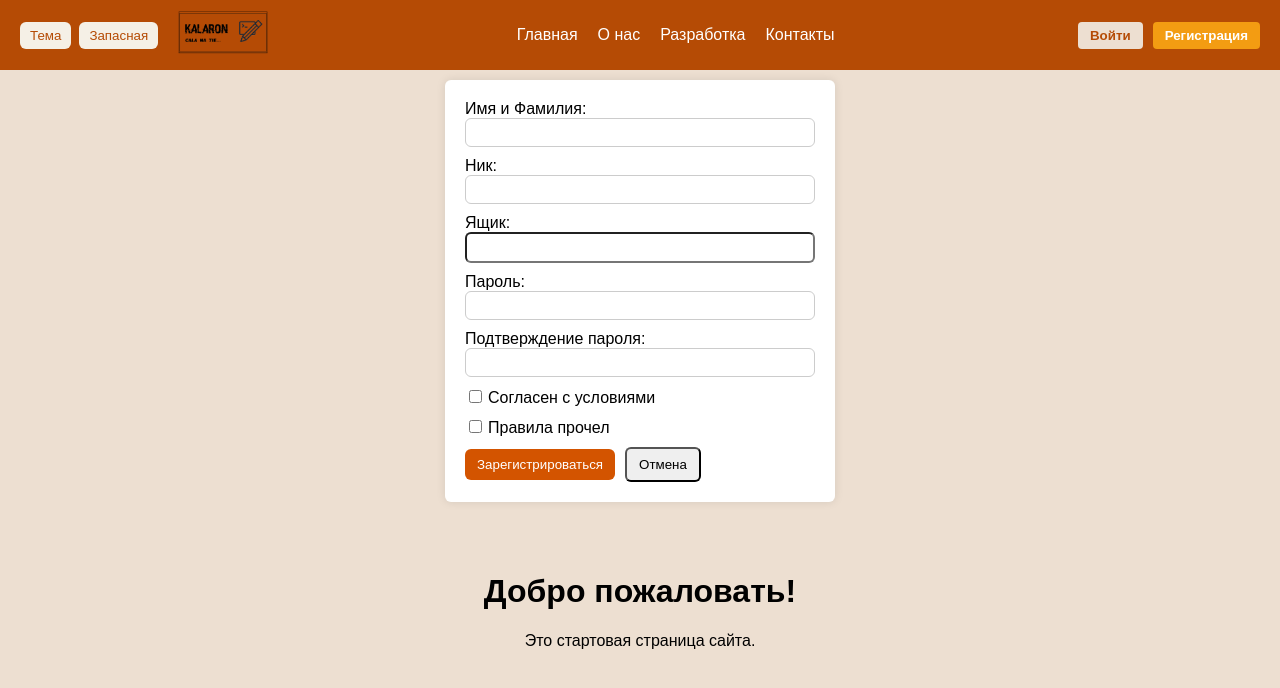
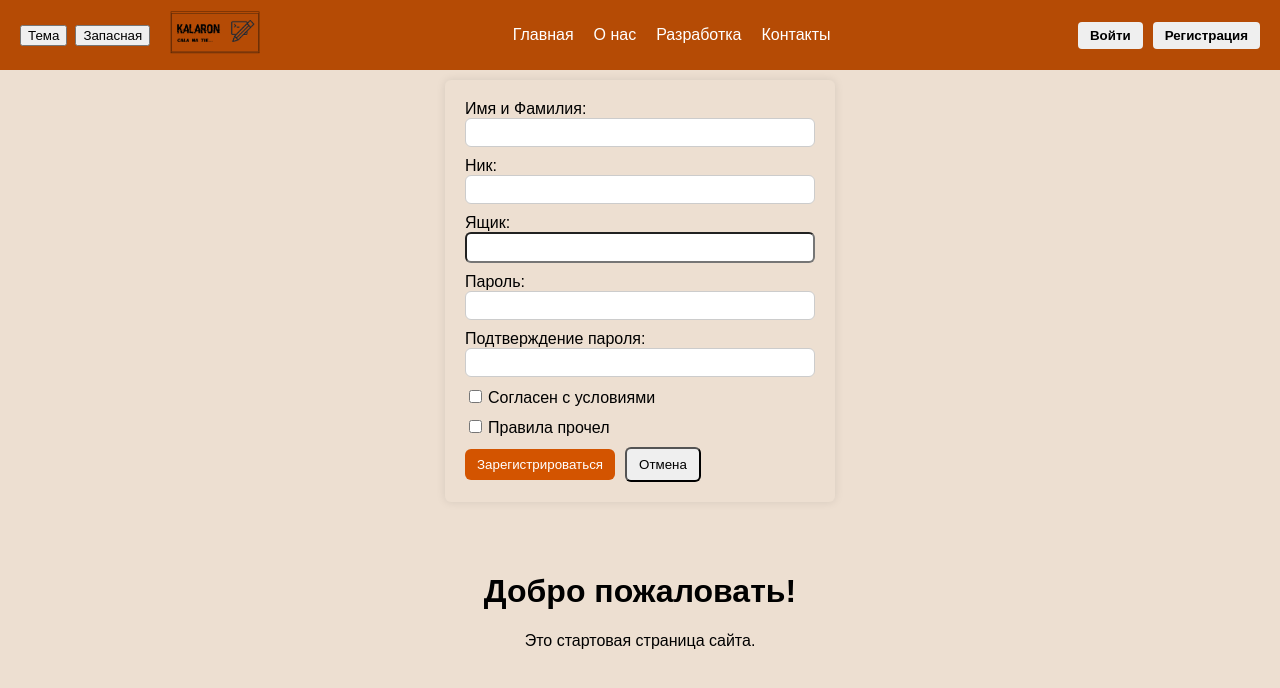
Before and after one commit to ElvenRivendil/vite_project_1, a React (Vite) app: page / in a window 1280 px wide. Both pictures are taken after a click on the button "Регистрация". Shown: the top 688 px of the page. Built offline with nearby package versions, Linux system fonts and the light colour scheme.

Commit message:
next commit

```diff
--- a/src/App.jsx
+++ b/src/App.jsx
@@ -2,6 +2,8 @@ import React, { useState, useEffect } from 'react';
 import LoginForm from './LoginForm';
 import RegisterForm from './RegisterForm';
 import logo from './assets/Kalaron_big_logotip_pr.png';
+
+console.log('asdfassdkfjasdk');
 
 function App() {
   const [showLogin, setShowLogin] = useState(false);
@@ -40,15 +42,7 @@ function App() {
           <button
             onClick={toggleTheme}
             title="Переключить тему"
-            style={{
-              padding: '6px 10px',
-              borderRadius: '6px',
-              cursor: 'pointer',
-              border: 'none',
-              backgroundColor: darkTheme ? '#a36e1a' : '#f5f0e6',
-              color: darkTheme ? 'white' : '#b54b05',
-              transition: 'background-color 0.3s ease',
-            }}
+            className={`login-btn ${showLogin ? 'active' : ''}`}
             onMouseOver={e => e.currentTarget.style.backgroundColor = darkTheme ? '#8c5a14' : '#d9cab3'}
             onMouseOut={e => e.currentTarget.style.backgroundColor = darkTheme ? '#a36e1a' : '#f5f0e6'}
           >
@@ -57,15 +51,7 @@ function App() {
 
           <button
             title="Запасная кнопка"
-            style={{
-              padding: '6px 10px',
-              borderRadius: '6px',
-              cursor: 'pointer',
-              border: 'none',
-              backgroundColor: darkTheme ? '#a36e1a' : '#f5f0e6',
-              color: darkTheme ? 'white' : '#b54b05',
-              transition: 'background-color 0.3s ease',
-            }}
+            className={`login-btn ${showLogin ? 'active' : ''}`}
             onMouseOver={e => e.currentTarget.style.backgroundColor = darkTheme ? '#8c5a14' : '#d9cab3'}
             onMouseOut={e => e.currentTarget.style.backgroundColor = darkTheme ? '#a36e1a' : '#f5f0e6'}
           >
@@ -92,7 +78,7 @@ function App() {
             Войти
           </button>
           <button
-            className={`register-btn ${showRegister ? 'active' : ''}`}
+            className={`login-btn ${showLogin ? 'active' : ''}`}
             onClick={toggleRegister}
           >
             Регистрация
--- a/src/RegisterForm.jsx
+++ b/src/RegisterForm.jsx
@@ -26,7 +26,7 @@ function RegisterForm({ onClose }) {
 
   return (
     <div style={{
-      background: '#fff',
+      background: '#eddfd1',
       padding: '20px',
       maxWidth: '350px',
       margin: '10px auto',
--- a/src/index.css
+++ b/src/index.css
@@ -82,6 +82,14 @@ body, html {
 .login-form-container.open {
   max-height: 400px; /* больше, чем высота формы */
 }
+.register-form-container {
+  max-height: 0;
+  overflow: hidden;
+  transition: max-height 1s ease;
+}
+
+.register-form-container.open {
+  max-height: 600px; /* больше, чем высота формы */
 
 
 /* Кнопка Войти */
```
